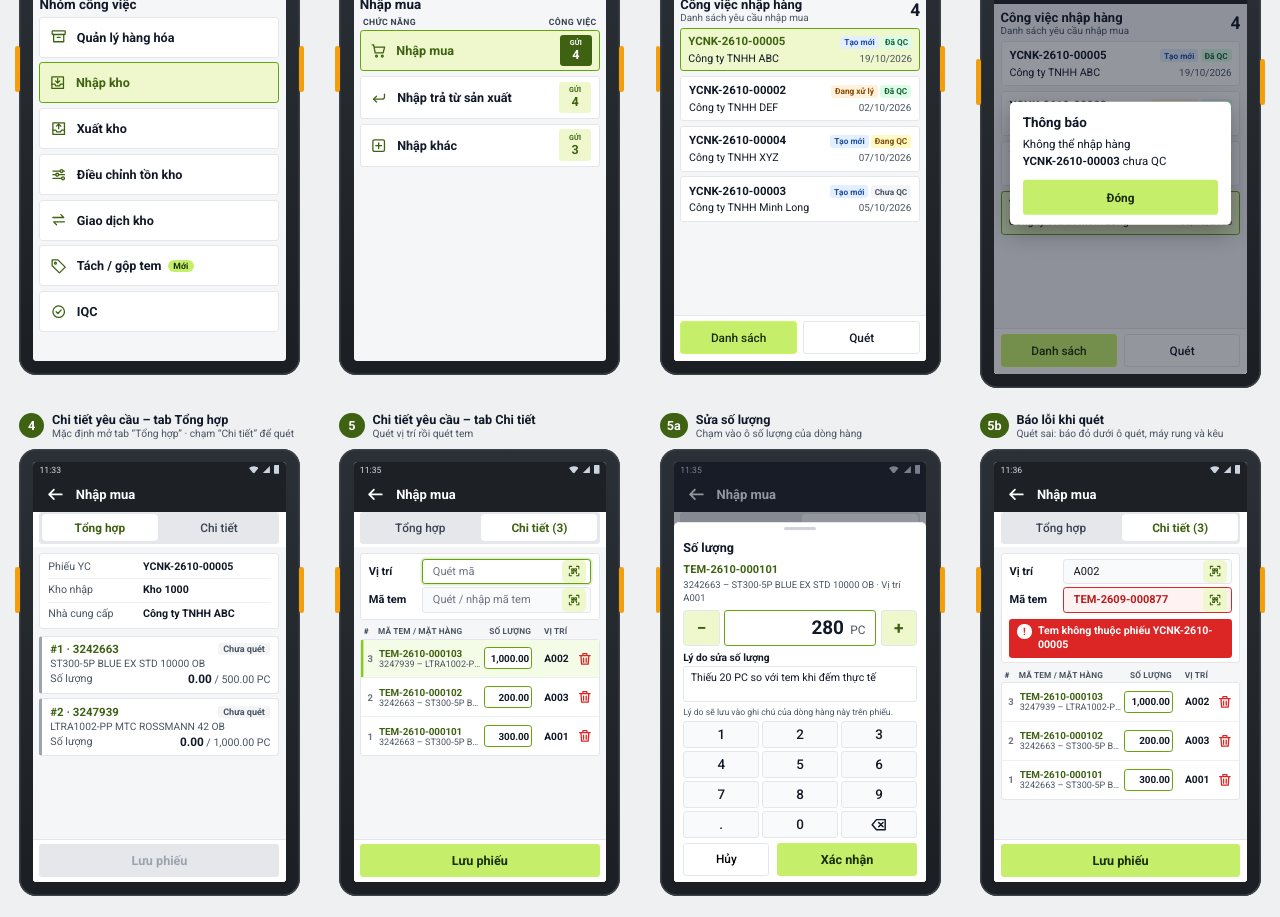
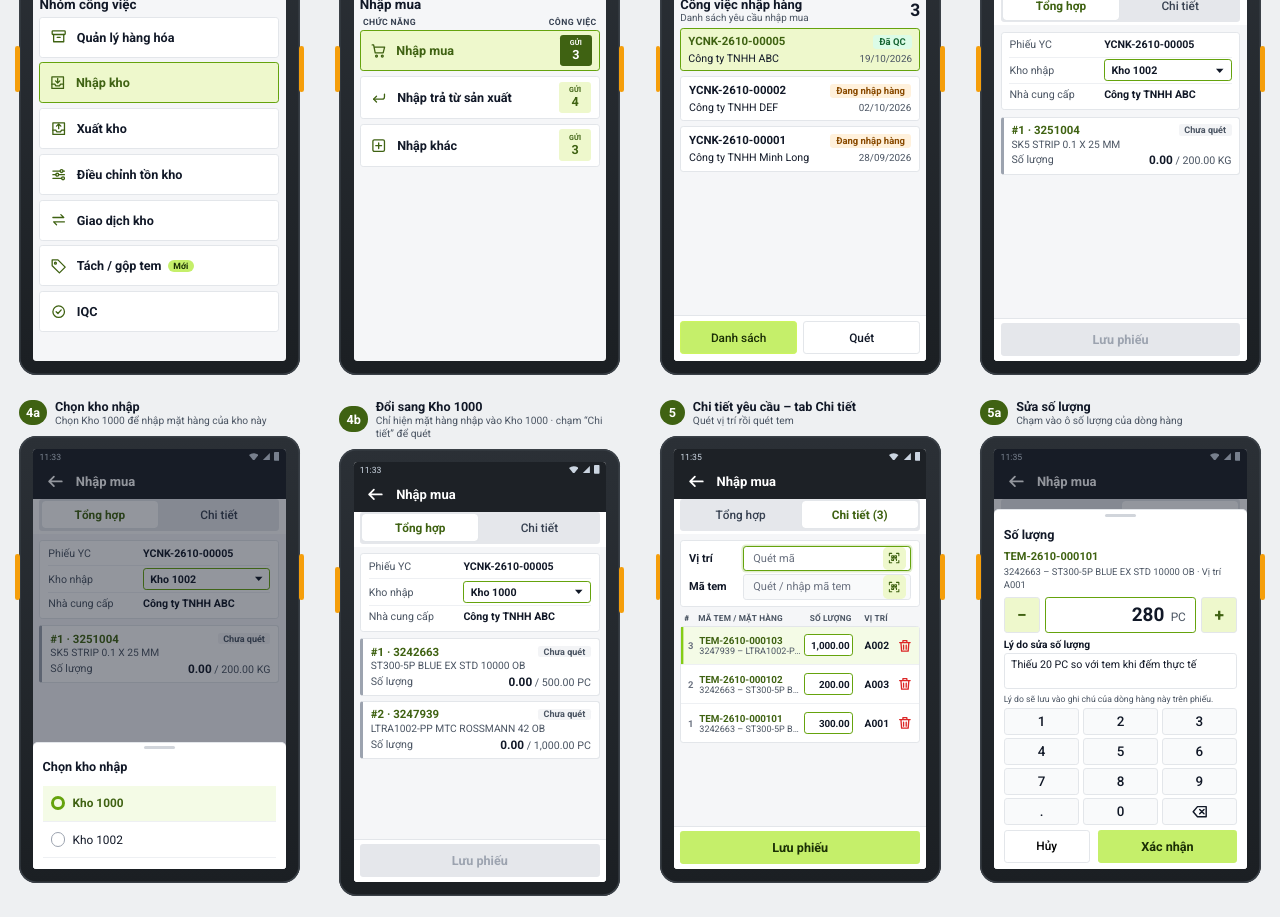
Before and after one commit to hoadinh7604/Dorco_WMS_Mockup, a plain HTML site: page mockups/02-quy-trinh-mua/pda-nhap-mua-iqc.html in a window 1280 px wide. Shown: the part 129-1046 px from the top of the page. Drawn offline with Linux system fonts and the light colour scheme.

Commit message:
hoa sửa

```diff
--- a/mockups/02-quy-trinh-mua/pda-nhap-mua-iqc.html
+++ b/mockups/02-quy-trinh-mua/pda-nhap-mua-iqc.html
@@ -422,7 +422,7 @@
 
   /* ===== IQC ===== */
   .rs{display:inline-block;flex:none;font-size:11.5px;font-weight:700;padding:1px 7px;border-radius:3px;line-height:1.5}
-  .rs.ok{background:#dcfce7;color:#166534}
+  .rs.ok{background:#dbeafe;color:#2563eb}
   .rs.ng{background:#fee2e2;color:#b91c1c}
   .rs.no{background:#f3f4f6;color:#4b5563}
   .pill.wait{background:#f3f4f6;color:#4b5563}
@@ -502,6 +502,13 @@
   .okkv{display:grid;grid-template-columns:auto 1fr;gap:4px 12px;margin:0 0 14px;padding:8px 12px;background:#f7f8f9;border-radius:4px;text-align:left;font-size:13px}
   .okkv dt{color:var(--muted)}
   .okkv dd{margin:0;text-align:right;font-weight:600;color:var(--ink)}
+  .kv .kvsel{flex:1;min-width:0;display:flex;align-items:center;justify-content:space-between;gap:6px;height:28px;margin:-3px 0;padding:0 8px;border:1.5px solid #65a30d;border-radius:4px;background:#fff;font:inherit;color:var(--ink);cursor:pointer}
+  .kv .kvsel b{flex:1;text-align:left;font-weight:600}
+  .kopts{list-style:none;margin:4px 0 6px;padding:0}
+  .kopt{all:unset;box-sizing:border-box;display:flex;align-items:center;gap:10px;width:100%;height:46px;padding:0 10px;border-bottom:1px solid #eef0f3;font-size:15px;color:var(--ink);cursor:pointer}
+  .kopt .rd{width:18px;height:18px;border-radius:50%;border:2px solid #9ca3af;box-sizing:border-box}
+  .kopt.on{font-weight:700;color:#3f6212;background:#f4fbe6}
+  .kopt.on .rd{border:5px solid #65a30d}
   .T-web .primary:disabled{background:#e5e7eb;color:#9ca3af}
   .msw{display:flex;gap:3px;padding:3px;margin:6px 0 2px;background:#e5e7eb;border-radius:4px}
   .msw button{flex:1;height:32px;border:none;border-radius:3px;background:transparent;font:inherit;font-size:13.5px;font-weight:600;color:#9ca3af;cursor:pointer}
@@ -570,7 +577,7 @@
             <li><button class="card active" type="button" aria-current="true">
               <span class="tile" aria-hidden="true"><svg width="22" height="22" viewBox="0 0 24 24" fill="none" stroke="currentColor" stroke-width="1.8" stroke-linecap="round" stroke-linejoin="round"><path d="M3 4h2l2.2 11h11l2-8H6.2"/><circle cx="9" cy="19.5" r="1.3"/><circle cx="17" cy="19.5" r="1.3"/></svg></span>
               <span class="txt"><span class="t">Nhập mua</span></span>
-              <span class="count" aria-label="4 công việc đã gửi"><small>GỬI</small><strong>4</strong></span>
+              <span class="count" aria-label="3 công việc đã gửi"><small>GỬI</small><strong>3</strong></span>
             </button></li>
             <li><button class="card" type="button">
               <span class="tile" aria-hidden="true"><svg width="22" height="22" viewBox="0 0 24 24" fill="none" stroke="currentColor" stroke-width="1.8" stroke-linecap="round" stroke-linejoin="round"><path d="M20 7v4a3 3 0 0 1-3 3H5"/><path d="m9 10-4 4 4 4"/></svg></span>
@@ -606,24 +613,20 @@
         <main>
           <div class="list-head">
             <div><h2>Công việc nhập hàng</h2><p class="sub">Danh sách yêu cầu nhập mua</p></div>
-            <span class="total" aria-label="4 yêu cầu">4</span>
+            <span class="total" aria-label="3 yêu cầu">3</span>
           </div>
           <ul class="list">
             <li><button class="req active" type="button" aria-current="true">
-              <div class="req-top"><span class="req-no">YCNK-2610-00005</span><span class="pls"><span class="pill new">Tạo mới</span><span class="pill iqc-ok">Đã QC</span></span></div>
+              <div class="req-top"><span class="req-no">YCNK-2610-00005</span><span class="pill iqc-ok">Đã QC</span></div>
               <div class="r2l"><span class="pt2">Công ty TNHH ABC</span><span class="date">19/10/2026</span></div>
             </button></li>
             <li><button class="req" type="button">
-              <div class="req-top"><span class="req-no">YCNK-2610-00002</span><span class="pls"><span class="pill doing">Đang xử lý</span><span class="pill iqc-ok">Đã QC</span></span></div>
+              <div class="req-top"><span class="req-no">YCNK-2610-00002</span><span class="pill doing">Đang nhập hàng</span></div>
               <div class="r2l"><span class="pt2">Công ty TNHH DEF</span><span class="date">02/10/2026</span></div>
             </button></li>
             <li><button class="req" type="button">
-              <div class="req-top"><span class="req-no">YCNK-2610-00004</span><span class="pls"><span class="pill new">Tạo mới</span><span class="pill iqc-doing">Đang QC</span></span></div>
-              <div class="r2l"><span class="pt2">Công ty TNHH XYZ</span><span class="date">07/10/2026</span></div>
-            </button></li>
-            <li><button class="req" type="button">
-              <div class="req-top"><span class="req-no">YCNK-2610-00003</span><span class="pls"><span class="pill new">Tạo mới</span><span class="pill iqc-no">Chưa QC</span></span></div>
-              <div class="r2l"><span class="pt2">Công ty TNHH Minh Long</span><span class="date">05/10/2026</span></div>
+              <div class="req-top"><span class="req-no">YCNK-2610-00001</span><span class="pill doing">Đang nhập hàng</span></div>
+              <div class="r2l"><span class="pt2">Công ty TNHH Minh Long</span><span class="date">28/09/2026</span></div>
             </button></li>
           </ul>
         </main>
@@ -634,61 +637,8 @@
       </div></div>
     </section>
     <svg class="arrow" width="40" height="24" viewBox="0 0 40 24" fill="none" stroke="currentColor" stroke-width="2.5" stroke-linecap="round" stroke-linejoin="round" aria-hidden="true"><path d="M2 12h34M28 4l8 8-8 8"/></svg>
-    <section class="step" aria-label="Bước 3a">
-      <div class="step-head"><span class="step-no" style="width:auto;padding:0 9px;border-radius:16px">3a</span><div><div class="step-title">Yêu cầu chưa QC</div><div class="step-note">Bấm vào yêu cầu chưa QC: hệ thống báo không thể nhập hàng</div></div></div>
-      <div class="phone"><div class="screen" style="position:relative">
-        <div class="status"><span>11:32</span><span class="ic" aria-hidden="true">
-          <svg width="12" height="10" viewBox="0 0 12 10"><path d="M6 10 0 2.5a9 9 0 0 1 12 0z" fill="#374151"/></svg>
-          <svg width="10" height="10" viewBox="0 0 10 10"><path d="M10 0v10H0z" fill="#374151"/></svg>
-          <svg width="7" height="11" viewBox="0 0 7 11"><rect width="7" height="11" rx="1" fill="#374151"/></svg></span></div>
-        <header>
-          <div class="left">
-            <button class="icon-btn" type="button" aria-label="Quay lại"><svg width="24" height="24" viewBox="0 0 24 24" fill="none" stroke="currentColor" stroke-width="2.2" stroke-linecap="round" stroke-linejoin="round" aria-hidden="true"><path d="M20 12H4M10 6l-6 6 6 6"/></svg></button>
-            <span class="page-title">Nhập mua</span>
-          </div>
-          <div class="actions">
-            <button class="lang" type="button" aria-label="Ngôn ngữ: Tiếng Việt"><svg width="15" height="15" viewBox="0 0 24 24" fill="none" stroke="currentColor" stroke-width="2" aria-hidden="true"><circle cx="12" cy="12" r="9"/><path d="M3 12h18M12 3a14 14 0 0 1 0 18M12 3a14 14 0 0 0 0 18"/></svg>VI<svg width="8" height="8" viewBox="0 0 10 10" aria-hidden="true"><path d="M0 3h10L5 8z" fill="currentColor"/></svg></button>
-          </div>
-        </header>
-        <main>
-          <div class="list-head">
-            <div><h2>Công việc nhập hàng</h2><p class="sub">Danh sách yêu cầu nhập mua</p></div>
-            <span class="total" aria-label="4 yêu cầu">4</span>
-          </div>
-          <ul class="list">
-            <li><button class="req" type="button">
-              <div class="req-top"><span class="req-no">YCNK-2610-00005</span><span class="pls"><span class="pill new">Tạo mới</span><span class="pill iqc-ok">Đã QC</span></span></div>
-              <div class="r2l"><span class="pt2">Công ty TNHH ABC</span><span class="date">19/10/2026</span></div>
-            </button></li>
-            <li><button class="req" type="button">
-              <div class="req-top"><span class="req-no">YCNK-2610-00002</span><span class="pls"><span class="pill doing">Đang xử lý</span><span class="pill iqc-ok">Đã QC</span></span></div>
-              <div class="r2l"><span class="pt2">Công ty TNHH DEF</span><span class="date">02/10/2026</span></div>
-            </button></li>
-            <li><button class="req" type="button">
-              <div class="req-top"><span class="req-no">YCNK-2610-00004</span><span class="pls"><span class="pill new">Tạo mới</span><span class="pill iqc-doing">Đang QC</span></span></div>
-              <div class="r2l"><span class="pt2">Công ty TNHH XYZ</span><span class="date">07/10/2026</span></div>
-            </button></li>
-            <li><button class="req active" type="button" aria-current="true">
-              <div class="req-top"><span class="req-no">YCNK-2610-00003</span><span class="pls"><span class="pill new">Tạo mới</span><span class="pill iqc-no">Chưa QC</span></span></div>
-              <div class="r2l"><span class="pt2">Công ty TNHH Minh Long</span><span class="date">05/10/2026</span></div>
-            </button></li>
-          </ul>
-        </main>
-        <nav class="bottom" aria-label="Chế độ xem">
-          <button class="seg on" type="button" aria-pressed="true">Danh sách</button>
-          <button class="seg" type="button" aria-pressed="false">Quét</button>
-        </nav>
-        <div class="scrim" aria-hidden="true"></div>
-        <div class="cfm" role="alertdialog" aria-modal="true" aria-labelledby="noiqc-l2">
-          <h3 id="noiqc-l2">Thông báo</h3>
-          <p class="cfm-msg">Không thể nhập hàng <span class="nw">YCNK-2610-00003</span> chưa QC</p>
-          <div class="cfm-a"><button type="button" class="cf-close">Đóng</button></div>
-        </div>
-      </div></div>
-    </section>
-    <svg class="arrow" width="40" height="24" viewBox="0 0 40 24" fill="none" stroke="currentColor" stroke-width="2.5" stroke-linecap="round" stroke-linejoin="round" aria-hidden="true"><path d="M2 12h34M28 4l8 8-8 8"/></svg>
     <section class="step" aria-label="Bước 4">
-      <div class="step-head"><span class="step-no">4</span><div><div class="step-title">Chi tiết yêu cầu – tab Tổng hợp</div><div class="step-note">Mặc định mở tab “Tổng hợp” · chạm “Chi tiết” để quét</div></div></div>
+      <div class="step-head"><span class="step-no">4</span><div><div class="step-title">Chi tiết yêu cầu – tab Tổng hợp</div><div class="step-note">Mở ra ở Kho 1002 · chạm “Kho nhập” để đổi kho</div></div></div>
       <div class="phone"><div class="screen">
         <div class="status"><span>11:33</span><span class="ic" aria-hidden="true">
           <svg width="12" height="10" viewBox="0 0 12 10"><path d="M6 10 0 2.5a9 9 0 0 1 12 0z" fill="#374151"/></svg>
@@ -709,7 +659,86 @@
           </div>
         </div>
         <main>
-          <div class="info"><div class="kv"><span>Phiếu YC</span><b>YCNK-2610-00005</b></div><div class="kv"><span>Kho nhập</span><b>Kho 1000</b></div><div class="kv"><span>Nhà cung cấp</span><b>Công ty TNHH ABC</b></div></div>
+          <div class="info"><div class="kv"><span>Phiếu YC</span><b>YCNK-2610-00005</b></div><div class="kv"><span>Kho nhập</span><button class="kvsel" type="button" aria-haspopup="listbox"><b>Kho 1002</b><svg width="12" height="12" viewBox="0 0 10 10" aria-hidden="true"><path d="M1 3h8L5 7.5z" fill="currentColor"/></svg></button></div><div class="kv"><span>Nhà cung cấp</span><b>Công ty TNHH ABC</b></div></div>
+          <ul class="list">
+            <li class="it2 s0">
+              <div class="i1"><b>#1 · 3251004</b><span class="chip">Chưa quét</span></div>
+              <div class="i2">SK5 STRIP 0.1 X 25 MM</div>
+              <div class="i3"><span>Số lượng</span><span><b>0.00</b> / 200.00 KG</span></div>
+            </li>
+          </ul>
+        </main>
+        <div class="foot"><button class="primary" type="button" disabled>Lưu phiếu</button></div>
+      </div></div>
+    </section>
+    <svg class="arrow" width="40" height="24" viewBox="0 0 40 24" fill="none" stroke="currentColor" stroke-width="2.5" stroke-linecap="round" stroke-linejoin="round" aria-hidden="true"><path d="M2 12h34M28 4l8 8-8 8"/></svg>
+    <section class="step" aria-label="Bước 4a">
+      <div class="step-head"><span class="step-no" style="width:auto;padding:0 9px;border-radius:16px">4a</span><div><div class="step-title">Chọn kho nhập</div><div class="step-note">Chọn Kho 1000 để nhập mặt hàng của kho này</div></div></div>
+      <div class="phone"><div class="screen" style="position:relative">
+        <div class="status"><span>11:33</span><span class="ic" aria-hidden="true">
+          <svg width="12" height="10" viewBox="0 0 12 10"><path d="M6 10 0 2.5a9 9 0 0 1 12 0z" fill="#374151"/></svg>
+          <svg width="10" height="10" viewBox="0 0 10 10"><path d="M10 0v10H0z" fill="#374151"/></svg>
+          <svg width="7" height="11" viewBox="0 0 7 11"><rect width="7" height="11" rx="1" fill="#374151"/></svg></span></div>
+        <header>
+          <div class="left">
+            <button class="icon-btn" type="button" aria-label="Quay lại"><svg width="24" height="24" viewBox="0 0 24 24" fill="none" stroke="currentColor" stroke-width="2.2" stroke-linecap="round" stroke-linejoin="round" aria-hidden="true"><path d="M20 12H4M10 6l-6 6 6 6"/></svg></button>
+            <span class="page-title">Nhập mua</span>
+          </div>
+          <div class="actions">
+          </div>
+        </header>
+        <div style="background:#fff;padding:0 0 4px">
+          <div class="tabs" role="tablist" aria-label="Chế độ xem yêu cầu">
+            <button class="tab on" type="button" role="tab" aria-selected="true">Tổng hợp</button>
+            <button class="tab " type="button" role="tab" aria-selected="false">Chi tiết</button>
+          </div>
+        </div>
+        <main>
+          <div class="info"><div class="kv"><span>Phiếu YC</span><b>YCNK-2610-00005</b></div><div class="kv"><span>Kho nhập</span><button class="kvsel" type="button" aria-haspopup="listbox"><b>Kho 1002</b><svg width="12" height="12" viewBox="0 0 10 10" aria-hidden="true"><path d="M1 3h8L5 7.5z" fill="currentColor"/></svg></button></div><div class="kv"><span>Nhà cung cấp</span><b>Công ty TNHH ABC</b></div></div>
+          <ul class="list">
+            <li class="it2 s0">
+              <div class="i1"><b>#1 · 3251004</b><span class="chip">Chưa quét</span></div>
+              <div class="i2">SK5 STRIP 0.1 X 25 MM</div>
+              <div class="i3"><span>Số lượng</span><span><b>0.00</b> / 200.00 KG</span></div>
+            </li>
+          </ul>
+        </main>
+        <div class="foot"><button class="primary" type="button" disabled>Lưu phiếu</button></div>
+        <div class="scrim" aria-hidden="true"></div>
+        <div class="sheet" role="dialog" aria-modal="true" aria-labelledby="kho-t-l2">
+          <div class="grab" aria-hidden="true"></div>
+          <div class="sh-head"><h3 id="kho-t-l2">Chọn kho nhập</h3><button class="icon-btn" type="button" aria-label="Đóng"><svg width="20" height="20" viewBox="0 0 24 24" fill="none" stroke="currentColor" stroke-width="2.2" stroke-linecap="round" aria-hidden="true"><path d="M6 6l12 12M18 6 6 18"/></svg></button></div>
+          <ul class="kopts" role="listbox">
+            <li><button class="kopt on" type="button" role="option" aria-selected="true"><span class="rd" aria-hidden="true"></span>Kho 1000</button></li>
+            <li><button class="kopt" type="button" role="option" aria-selected="false"><span class="rd" aria-hidden="true"></span>Kho 1002</button></li>
+          </ul>
+        </div>
+      </div></div>
+    </section>
+    <svg class="arrow" width="40" height="24" viewBox="0 0 40 24" fill="none" stroke="currentColor" stroke-width="2.5" stroke-linecap="round" stroke-linejoin="round" aria-hidden="true"><path d="M2 12h34M28 4l8 8-8 8"/></svg>
+    <section class="step" aria-label="Bước 4b">
+      <div class="step-head"><span class="step-no" style="width:auto;padding:0 9px;border-radius:16px">4b</span><div><div class="step-title">Đổi sang Kho 1000</div><div class="step-note">Chỉ hiện mặt hàng nhập vào Kho 1000 · chạm “Chi tiết” để quét</div></div></div>
+      <div class="phone"><div class="screen">
+        <div class="status"><span>11:33</span><span class="ic" aria-hidden="true">
+          <svg width="12" height="10" viewBox="0 0 12 10"><path d="M6 10 0 2.5a9 9 0 0 1 12 0z" fill="#374151"/></svg>
+          <svg width="10" height="10" viewBox="0 0 10 10"><path d="M10 0v10H0z" fill="#374151"/></svg>
+          <svg width="7" height="11" viewBox="0 0 7 11"><rect width="7" height="11" rx="1" fill="#374151"/></svg></span></div>
+        <header>
+          <div class="left">
+            <button class="icon-btn" type="button" aria-label="Quay lại"><svg width="24" height="24" viewBox="0 0 24 24" fill="none" stroke="currentColor" stroke-width="2.2" stroke-linecap="round" stroke-linejoin="round" aria-hidden="true"><path d="M20 12H4M10 6l-6 6 6 6"/></svg></button>
+            <span class="page-title">Nhập mua</span>
+          </div>
+          <div class="actions">
+          </div>
+        </header>
+        <div style="background:#fff;padding:0 0 4px">
+          <div class="tabs" role="tablist" aria-label="Chế độ xem yêu cầu">
+            <button class="tab on" type="button" role="tab" aria-selected="true">Tổng hợp</button>
+            <button class="tab " type="button" role="tab" aria-selected="false">Chi tiết</button>
+          </div>
+        </div>
+        <main>
+          <div class="info"><div class="kv"><span>Phiếu YC</span><b>YCNK-2610-00005</b></div><div class="kv"><span>Kho nhập</span><button class="kvsel" type="button" aria-haspopup="listbox"><b>Kho 1000</b><svg width="12" height="12" viewBox="0 0 10 10" aria-hidden="true"><path d="M1 3h8L5 7.5z" fill="currentColor"/></svg></button></div><div class="kv"><span>Nhà cung cấp</span><b>Công ty TNHH ABC</b></div></div>
           <ul class="list">
             <li class="it2 s0">
               <div class="i1"><b>#1 · 3242663</b><span class="chip">Chưa quét</span></div>
```
Also changed, not shown: pages/02-quy-trinh-mua.html (+2 -2 lines).
